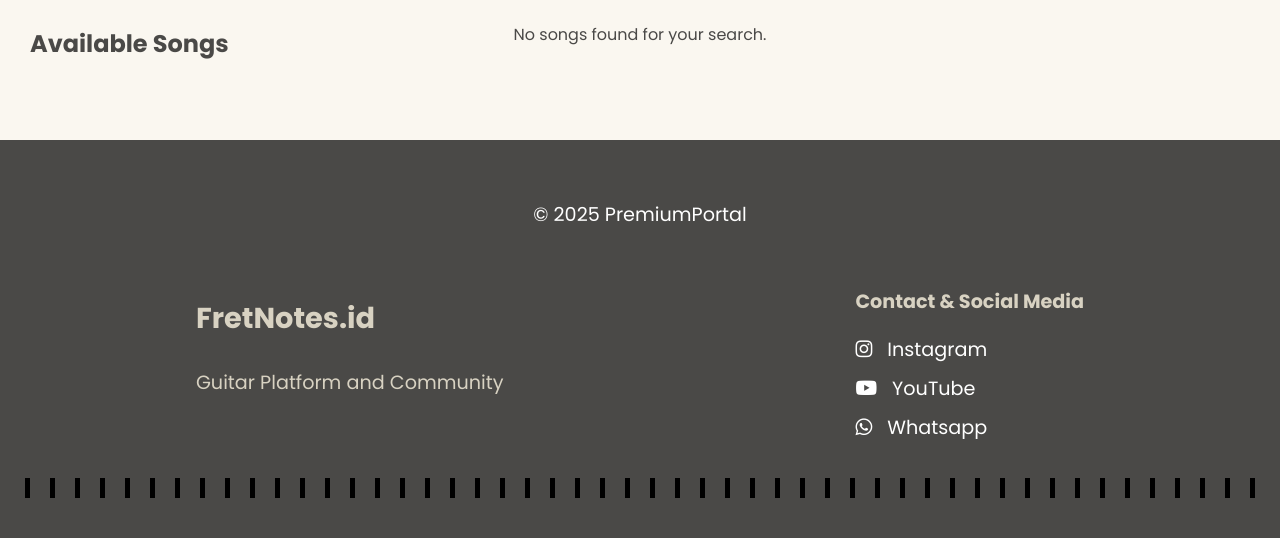
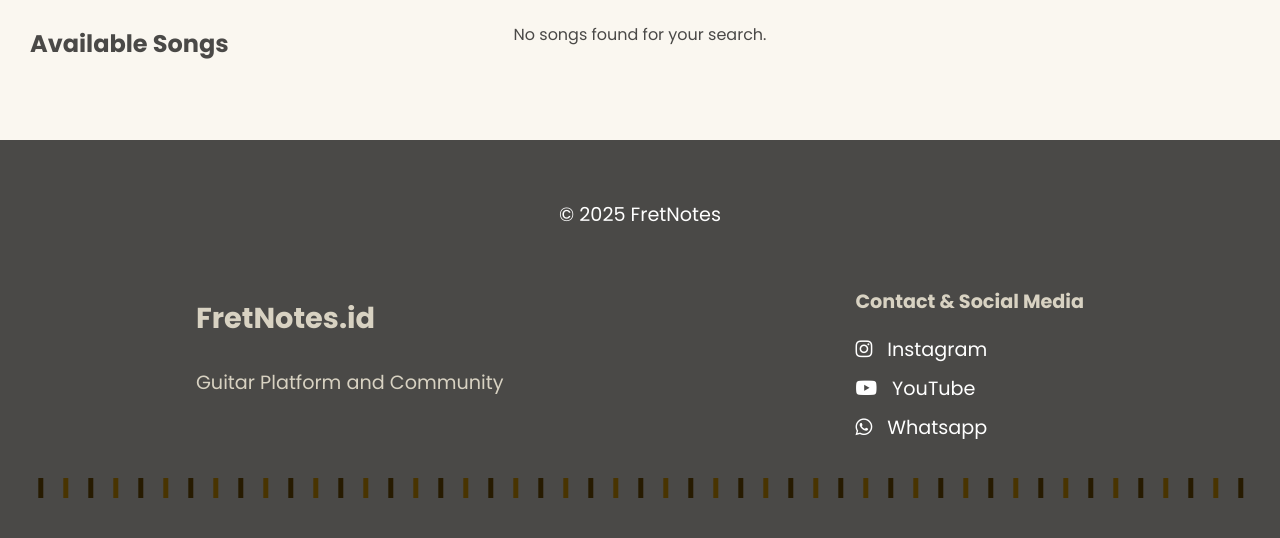
Before and after one commit to Radrezz/fretnotes, a PHP site: page /browse-songs-before.php in a window 1280 px wide. Shown: the part 466-1004 px from the top of the page. Run offline with PHP 8.4, Linux system fonts and the light colour scheme; data that the repository does not hold is empty.

Commit message:
footer++

```diff
--- a/public/account.php
+++ b/public/account.php
@@ -130,7 +130,7 @@ if ($_SERVER['REQUEST_METHOD'] === 'POST') {
     <footer>
         <footer>
             <div class="footer-content">
-                <p>&copy; 2025 PremiumPortal</p>
+                <p>&copy; 2025 FretNotes</p>
                 <div class="footer-nav">
                     <div class="nav-column">
                         <h3>FretNotes.id</h3>
--- a/public/admin-panel.php
+++ b/public/admin-panel.php
@@ -254,7 +254,7 @@ $threads = getAllThreads();
   <!-- FOOTER -->
   <footer>
     <div class="footer-content">
-      <p>&copy; 2025 PremiumPortal</p>
+      <p>&copy; 2025 FretNotes</p>
       <div class="footer-nav">
         <div class="nav-column">
           <h3>FretNotes.id</h3>
--- a/public/browse-songs-before.php
+++ b/public/browse-songs-before.php
@@ -31,9 +31,9 @@ $songs = isset($_GET['search']) && !empty($_GET['search'])
             <a href="index.php">FretNotes</a>
         </div>
         <ul class="nav-links">
+            <li><a href="index.php #songs-list" class="cta-btn">Preview Songs</a></li>
             <li><a href="browse-songs-before.php" class="cta-btn">Browse Songs</a></li>
-            <li><a href="index.php #songs-list" class="cta-btn">Preview Songs</a></li>
-            <li><a href="#tuner-guitar" class="cta-btn">Tuner</a></li>
+            <li><a href="index.php #tuner" class="cta-btn">Tuner</a></li>
             <li><a href="login-register.php" class="cta-btn">Forum</a></li>
 
         </ul>
@@ -91,7 +91,7 @@ $songs = isset($_GET['search']) && !empty($_GET['search'])
     <!-- Footer -->
     <footer>
         <div class="footer-content">
-            <p>&copy; 2025 PremiumPortal</p>
+            <p>&copy; 2025 FretNotes</p>
             <div class="footer-nav">
                 <div class="nav-column">
                     <h3>FretNotes.id</h3>
--- a/public/browse-songs.php
+++ b/public/browse-songs.php
@@ -97,7 +97,7 @@ $songs = isset($_GET['search']) && !empty($_GET['search'])
     <!-- Footer -->
     <footer>
         <div class="footer-content">
-            <p>&copy; 2025 PremiumPortal</p>
+            <p>&copy; 2025 FretNotes</p>
             <div class="footer-nav">
                 <div class="nav-column">
                     <h3>FretNotes.id</h3>
--- a/public/chord-viewer.php
+++ b/public/chord-viewer.php
@@ -231,8 +231,8 @@ $username = $_SESSION['username'] ?? null;
           <li><a href="addsong.php" class="cta-btn">Add Song</a></li>
         </ul>
       <?php else: ?>
+        <li><a href="index.php #songs-list" class="cta-btn">Preview Songs</a></li>
         <li><a href="browse-songs-before.php" class="cta-btn">Browse Songs</a></li>
-        <li><a href="index.php #songs-list" class="cta-btn">Preview Songs</a></li>
         <li><a href="index.php #tuner" class="cta-btn">Tuner</a></li>
         <li><a href="forumPage.php" class="cta-btn">Tuner</a></li>
       <?php endif; ?>
@@ -330,7 +330,7 @@ $username = $_SESSION['username'] ?? null;
 
   <footer>
     <div class="footer-content">
-      <p>&copy; 2025 PremiumPortal</p>
+      <p>&copy; 2025 FretNotes</p>
       <div class="footer-nav">
         <div class="nav-column">
           <h3>FretNotes.id</h3>
--- a/public/css/style.css
+++ b/public/css/style.css
@@ -18,8 +18,9 @@ body {
 }
 
 /* ============================================= */
-/* 🦶 FOOTER                                      */
+/* 🦶 FOOTER */
 /* ============================================= */
+
 /* Footer Styles */
 footer {
   background-color: #4a4947;
@@ -99,9 +100,9 @@ footer .nav-socialmedia ul li a i {
 footer .audio-wave {
   width: 100%;
   height: 20px;
-  background: linear-gradient(to right, black 10%, transparent 10%, transparent 50%, black 50%, black 60%, transparent 60%, transparent);
+  background: linear-gradient(to right, rgb(39, 27, 1) 10%, transparent 10%, transparent 50%, rgb(73, 52, 1) 50%, rgb(73, 52, 1) 60%, transparent 60%, transparent);
   background-size: 50px 100%;
-  animation: wave 1.5s infinite linear;
+  animation: wave 6.5s infinite linear;
   position: relative;
   margin-top: 20px;
 }
@@ -111,7 +112,7 @@ footer .audio-wave {
     background-position: 0 0;
   }
   100% {
-    background-position: -50px 0;
+    background-position: 100% 0; /* Change to horizontal movement */
   }
 }
 
--- a/public/editThread.php
+++ b/public/editThread.php
@@ -142,7 +142,7 @@ if ($_SERVER['REQUEST_METHOD'] === 'POST' && isset($_POST['update-thread'])) {
     <!-- Footer -->
     <footer>
         <div class="footer-content">
-            <p>&copy; 2025 PremiumPortal</p>
+            <p>&copy; 2025 FretNotes</p>
             <div class="footer-nav">
                 <div class="nav-column">
                     <h3>FretNotes.id</h3>
--- a/public/favorites.php
+++ b/public/favorites.php
@@ -142,7 +142,7 @@ function addSongToFavorites($userId, $songId)
     <!-- Footer -->
     <footer>
         <div class="footer-content">
-            <p>&copy; 2025 PremiumPortal</p>
+            <p>&copy; 2025 FretNotes</p>
             <div class="footer-nav">
                 <div class="nav-column">
                     <h3>FretNotes.id</h3>
--- a/public/forumPage.php
+++ b/public/forumPage.php
@@ -141,7 +141,7 @@ $threads = getThreads($search);
 
     <footer>
         <div class="footer-content">
-            <p>&copy; 2025 PremiumPortal</p>
+            <p>&copy; 2025 FretNotes</p>
             <div class="footer-nav">
                 <div class="nav-column">
                     <h3>FretNotes.id</h3>
--- a/public/homepage.php
+++ b/public/homepage.php
@@ -103,7 +103,7 @@ $songs = getPreviewSongs();  // Pastikan fungsi getPreviewSongs() hanya mengambi
     <!-- Footer -->
     <footer>
         <div class="footer-content">
-            <p>&copy; 2025 PremiumPortal</p>
+            <p>&copy; 2025 FretNotes</p>
             <div class="footer-nav">
                 <div class="nav-column">
                     <h3>FretNotes.id</h3>
--- a/public/index.php
+++ b/public/index.php
@@ -29,8 +29,8 @@ $songs = getPreviewSongs();  // Pastikan fungsi getPreviewSongs() hanya mengambi
             <a href="index.php">FretNotes</a>
         </div>
         <ul class="nav-links">
+            <li><a href="#songs-list" class="cta-btn">Preview Songs</a></li>
             <li><a href="browse-songs-before.php" class="cta-btn">Browse Songs</a></li>
-            <li><a href="#songs-list" class="cta-btn">Preview Songs</a></li>
             <li><a href="#tuner" class="cta-btn">Tuner</a></li>
             <!-- Cek apakah user sudah login sebelum menampilkan link Forum -->
             <li><a href="<?php echo isset($_SESSION['user_id']) ? 'forumPage.php' : 'login-register.php?redirect=forumPage.php'; ?>"
@@ -113,7 +113,7 @@ $songs = getPreviewSongs();  // Pastikan fungsi getPreviewSongs() hanya mengambi
     <!-- Footer -->
     <footer>
         <div class="footer-content">
-            <p>&copy; 2025 PremiumPortal</p>
+            <p>&copy; 2025 FretNotes</p>
             <div class="footer-nav">
                 <div class="nav-column">
                     <h3>FretNotes.id</h3>
--- a/public/thread.php
+++ b/public/thread.php
@@ -170,7 +170,7 @@ if (isset($_POST['submit-comment'])) {
 
   <footer>
     <div class="footer-content">
-      <p>&copy; 2025 PremiumPortal</p>
+      <p>&copy; 2025 FretNotes</p>
       <div class="footer-nav">
         <div class="nav-column">
           <h3>FretNotes.id</h3>
```
